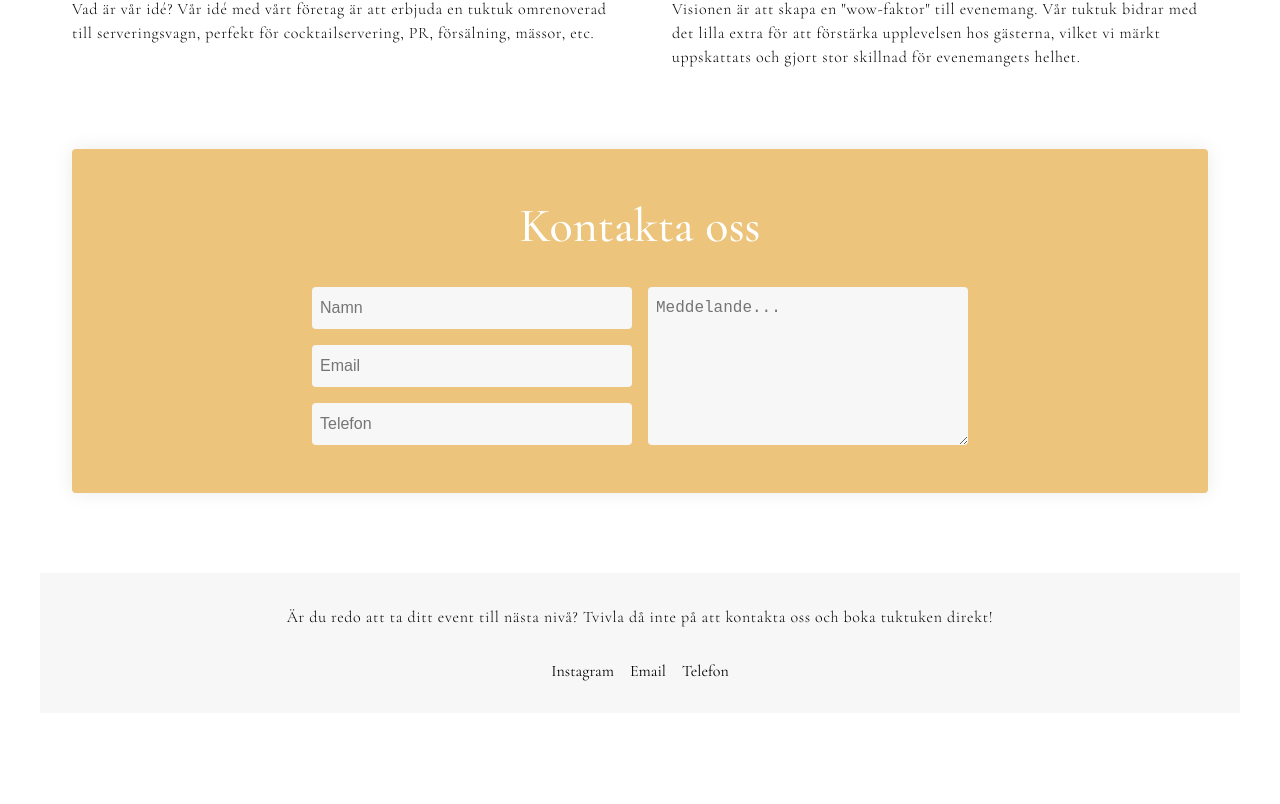
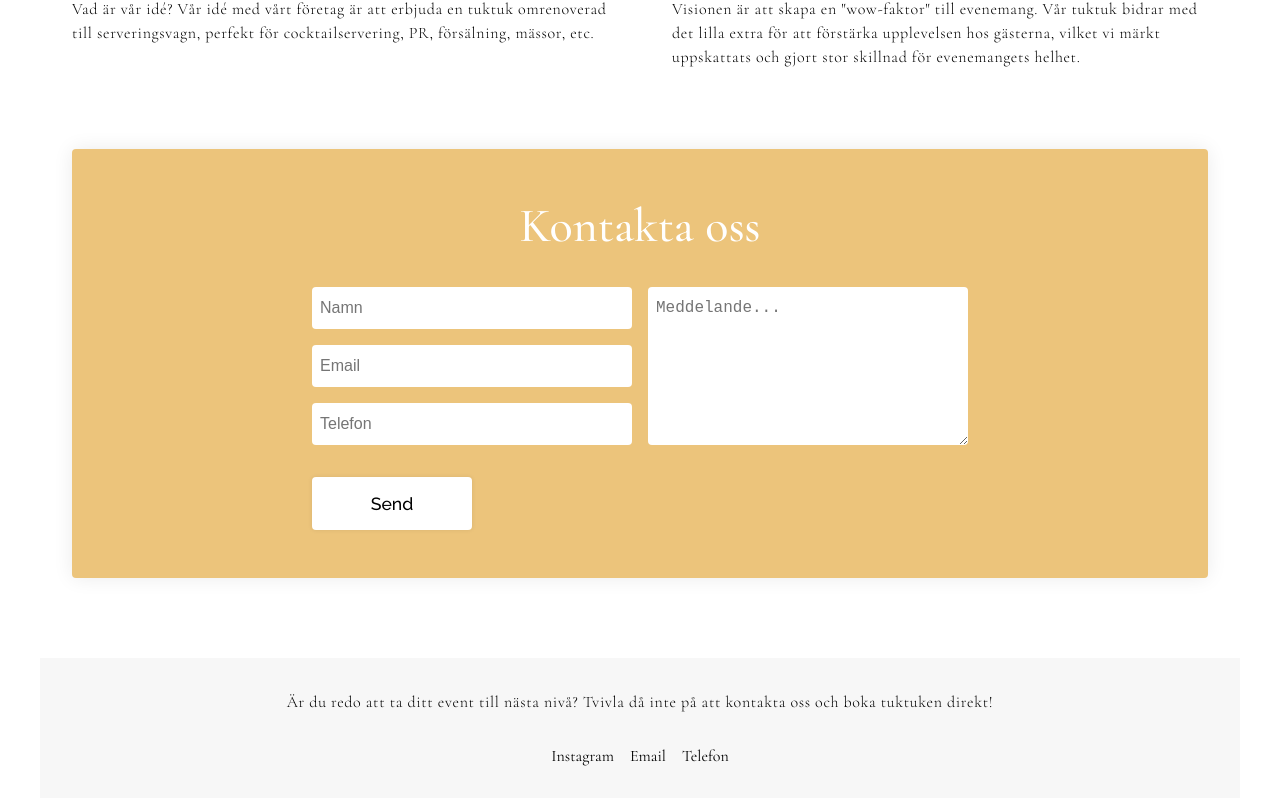
Before and after one commit to OssianN/Luxury-Events, a Next.js app: page / in a window 1280 px wide. Shown: the part 2127-2931 px from the top of the page. Built offline with nearby package versions, Linux system fonts and the light colour scheme.

Commit message:
adds api endpoint for email

```diff
--- /dev/null
+++ b/app/api/submit-form/route.ts
@@ -0,0 +1,35 @@
+import nodemailer from 'nodemailer'
+import { NextRequest, NextResponse } from 'next/server'
+
+const transporter = nodemailer.createTransport({
+  service: 'hotmail',
+  auth: {
+    user: process.env.EMAIL,
+    pass: process.env.PASSWORD,
+  },
+})
+
+export const POST = async (req: NextRequest) => {
+  try {
+    const { name, email, phone, message } = await req.json()
+
+    const mailOptions = {
+      from: process.env.EMAIL,
+      to: email,
+      subject: `${name} är intresserad av att boka din Tuktuk`,
+      text: `${message}
+
+${phone ? `Telefonnummer: ${phone}` : ''}`,
+    }
+
+    transporter.sendMail(mailOptions)
+
+    return NextResponse.json({})
+  } catch (e) {
+    console.error(e)
+    return NextResponse.json(
+      { error: 'Något gick fel, försök igen.' },
+      { status: 500 }
+    )
+  }
+}
--- a/components/ContactForm/contactForm.module.css
+++ b/components/ContactForm/contactForm.module.css
@@ -28,12 +28,17 @@
 
 .formInput {
   border: none;
-  background: var(--light-grey-color);
   width: 20rem;
   padding-block: 0.75rem;
   padding-inline: 0.5rem;
   border-radius: 0.25rem;
   font-size: 1rem;
+}
+
+.submitButton {
+  background: white;
+  box-shadow: 0 0 5px var(--box-shadow-color);
+  margin-top: 1rem;
 }
 
 .nameInput {
--- a/components/ContactForm/index.tsx
+++ b/components/ContactForm/index.tsx
@@ -1,14 +1,67 @@
-import Image from 'next/image'
+'use client'
+import {
+  type ChangeEvent,
+  type ChangeEventHandler,
+  type FormEvent,
+  useState,
+} from 'react'
 import styles from './contactForm.module.css'
 
+type FormState = {
+  name: string
+  email: string
+  phone: string
+  message: string
+}
+
+const initialFormState: FormState = {
+  name: '',
+  email: '',
+  phone: '',
+  message: '',
+}
+
 export const ContactForm = () => {
+  const [formInput, setFormInput] = useState<FormState>(initialFormState)
+  const [isLoading, setIsLoading] = useState<boolean>(false)
+  const [error, setError] = useState<string>('')
+
+  const handleChange = (
+    e: ChangeEvent<HTMLInputElement | HTMLTextAreaElement>
+  ) => {
+    const { name, value } = e.target
+    setFormInput(prev => ({ ...prev, [name]: value }))
+  }
+
+  const handleSubmit = async (e: FormEvent) => {
+    e.preventDefault()
+    setIsLoading(true)
+
+    const res = await fetch('/api/submit-form', {
+      method: 'POST',
+      headers: { 'content-type': 'application/json' },
+      body: JSON.stringify(formInput),
+    })
+    const data = await res.json()
+
+    setIsLoading(false)
+    if (!res.ok) {
+      setError(data.error)
+      return
+    }
+
+    setIsLoading(false)
+    setFormInput(initialFormState)
+  }
+
   return (
     <div className={styles.contactFormContainer} id="kontakta oss">
       <h2 className={styles.formHeading}>Kontakta oss</h2>
 
-      <form className={styles.contacForm}>
+      <form className={styles.contacForm} onSubmit={handleSubmit}>
         <input
           className={`${styles.formInput} ${styles.nameInput}`}
+          onChange={handleChange}
           type="text"
           autoComplete="name"
           name="name"
@@ -17,6 +70,7 @@ export const ContactForm = () => {
         />
         <input
           className={`${styles.formInput} ${styles.phoneInput}`}
+          onChange={handleChange}
           type="text"
           autoComplete="email"
           name="email"
@@ -25,16 +79,27 @@ export const ContactForm = () => {
         />
         <input
           className={`${styles.formInput} ${styles.emailInput}`}
+          onChange={handleChange}
           type="number"
           autoComplete="phone"
           name="phone"
           placeholder="Telefon"
         />
         <textarea
+          onChange={handleChange}
           className={`${styles.formInput} ${styles.messageInput}`}
           placeholder="Meddelande..."
+          name="message"
           required
         />
+        <button
+          className={styles.submitButton}
+          type="submit"
+          disabled={isLoading}
+        >
+          {isLoading ? 'Sending...' : 'Send'}
+        </button>
+        {error && <p>{error}</p>}
       </form>
     </div>
   )
--- a/package.json
+++ b/package.json
@@ -10,12 +10,14 @@
   },
   "dependencies": {
     "next": "14.1.0",
+    "nodemailer": "^6.9.11",
     "react": "^18",
     "react-dom": "^18",
     "react-scroll": "^1.9.0"
   },
   "devDependencies": {
     "@types/node": "^20",
+    "@types/nodemailer": "^6.4.14",
     "@types/react": "^18",
     "@types/react-dom": "^18",
     "@types/react-scroll": "^1.8.10",
```
Also changed, not shown: 1 other file (tests, documents, lock files or other folders).
